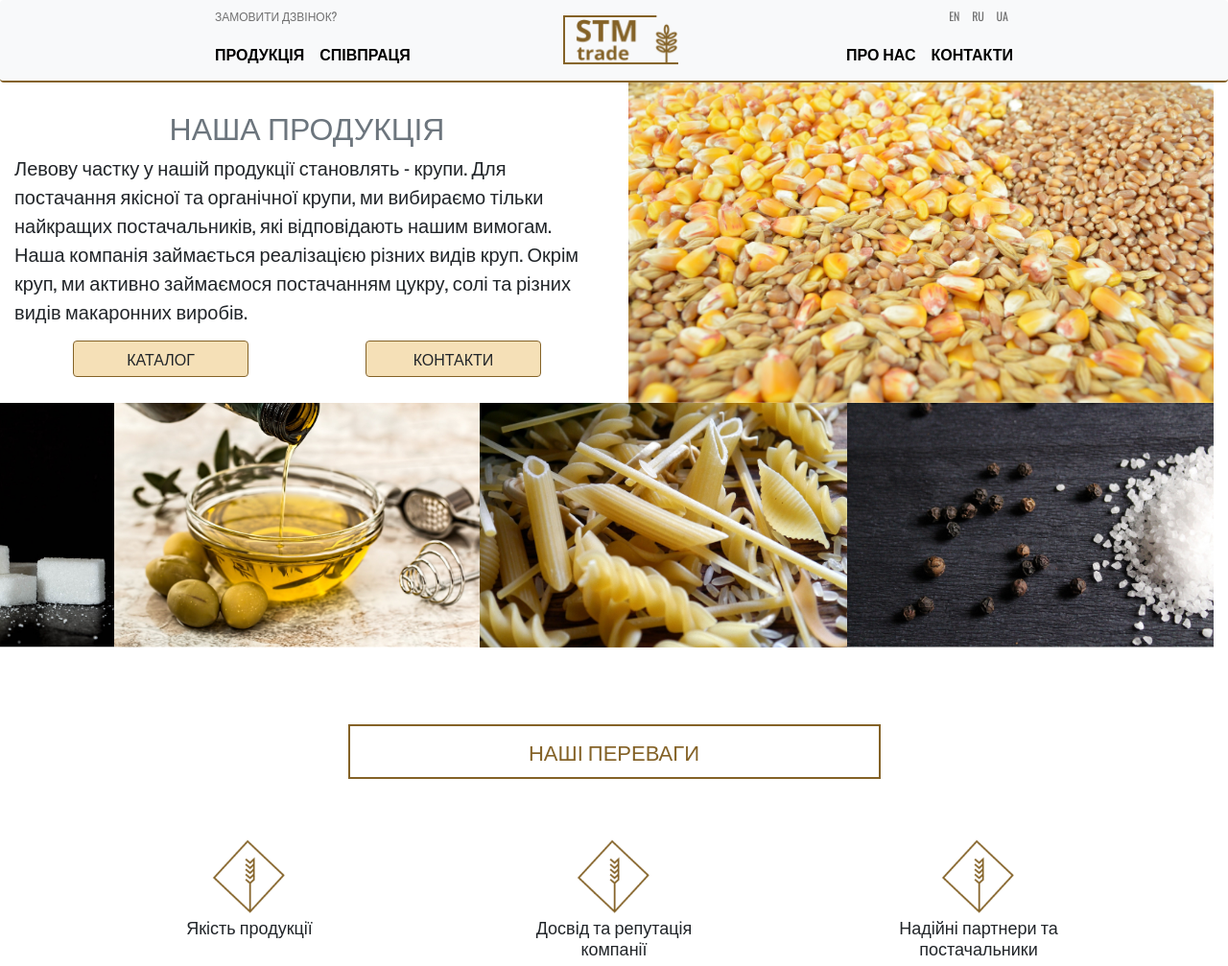
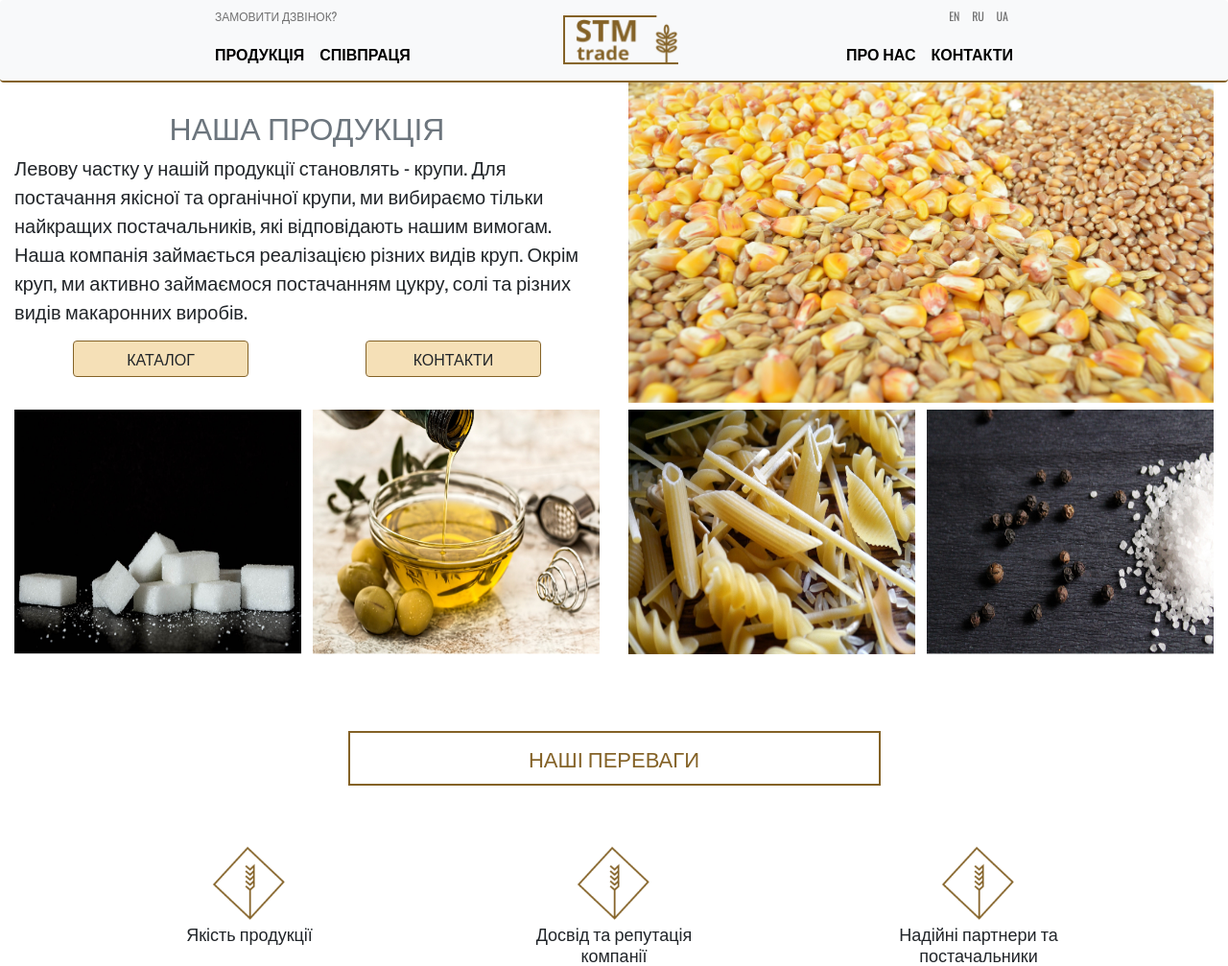
Before and after one commit to amin21212121/amin212121.github.io, a PHP site: page / in a window 1280 px wide. Shown: the top 1007 px of the page at 96% size. Run offline with PHP 8.4, Linux system fonts and the light colour scheme.

Commit message:
fix catalog

```diff
--- a/css/style.css
+++ b/css/style.css
@@ -86,8 +86,12 @@ opacity: 1;
 }
 
 .other-product {
-	    display: flex;
-    justify-content: flex-end;
+margin-top: 7px;
+}
+
+.other-product .col-md-6 {
+display: flex;
+justify-content: space-between;
 }
 
 .positive .col-lg-4 {
--- a/index.html
+++ b/index.html
@@ -69,16 +69,23 @@
       </div>
 	   </div>
       <div class="col-md-6">
-       <img class="bd-placeholder-img bd-placeholder-img-lg featurette-image img-fluid mx-auto" src="img/croups.png" width="auto" height="300" alt="croups">
+       <img class="bd-placeholder-img bd-placeholder-img-lg featurette-image img-fluid mx-auto" src="img/croups.png" width="100%" height="300" alt="croups">
+         </div>
+   </div>
 
-    </div>
+     <div class="row other-product">
+      <div class="col-md-6">
+        <img class="" src="img/sugar.png" width="49%" height="255" alt="sugar">
+		<img class="" src="img/oil.png" width="49%" height="255" alt="oil">
+
+	   </div>
+      <div class="col-md-6">
+      <img class="" src="img/macaroni.png" width="49%" height="255" alt="macaroni">
+<img class="" src="img/salt.png" width="49%" height="255" alt="salt">
+         </div>
    </div>
-      <div class="other-product">
-<img class="" src="img/sugar.png" width="auto" height="255" alt="sugar">
-<img class="" src="img/oil.png" width="auto" height="255" alt="oil">
-<img class="" src="img/macaroni.png" width="auto" height="255" alt="macaroni">
-<img class="" src="img/salt.png" width="auto" height="255" alt="salt">
-   </div>
+
+
   </div>
 
 
```
